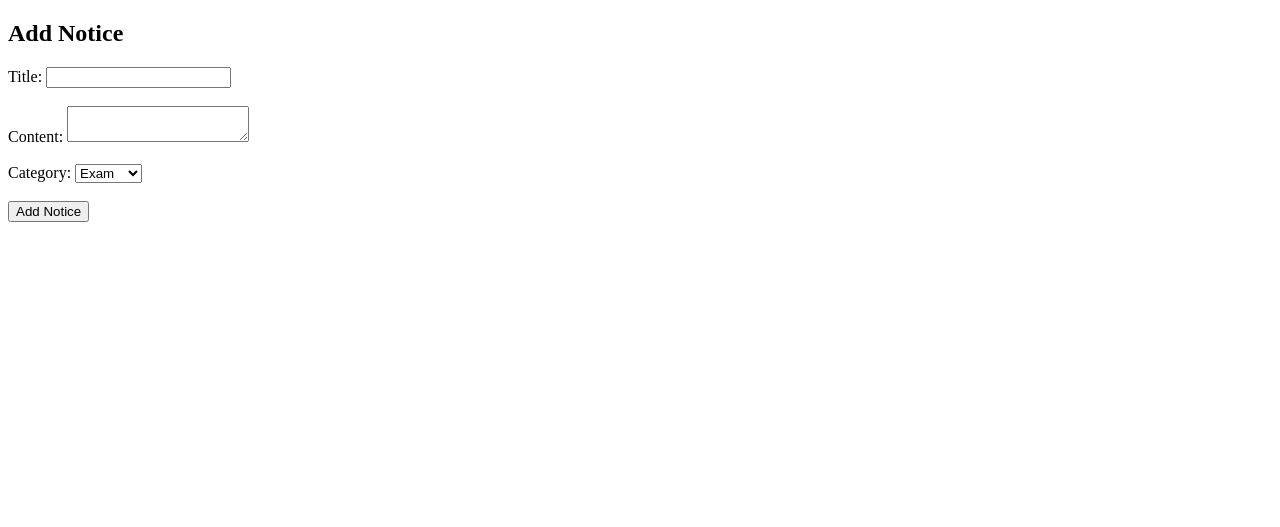
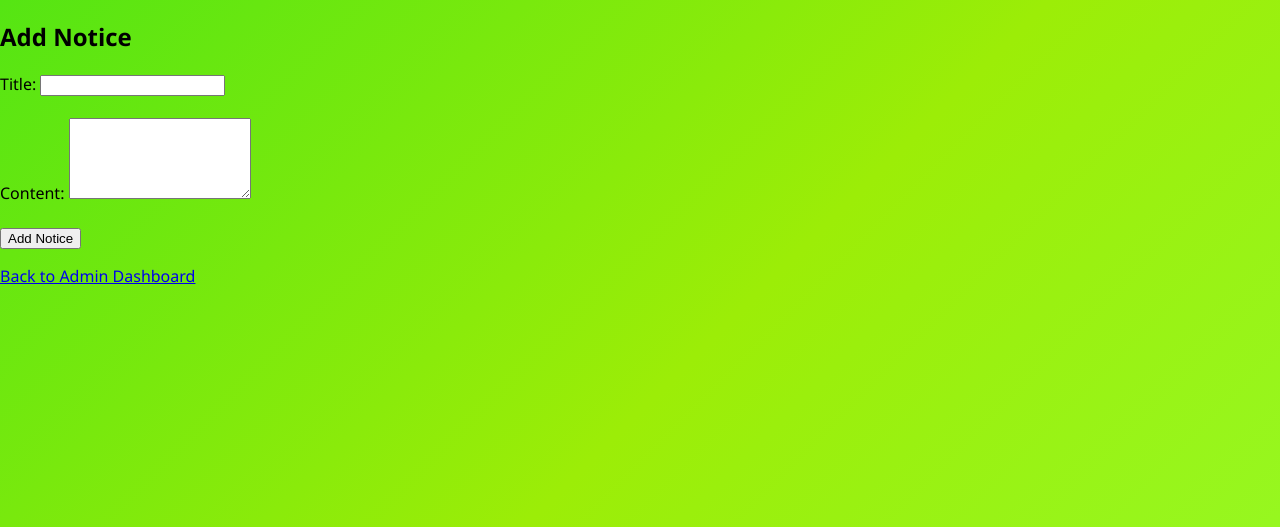
Before and after one commit to Rudranarayan747/jec-flask-app, a Flask app: page /admin/add_notice in a window 1280 px wide. Shown: the top 527 px of the page. Before the commit the page ends 222 px from the top, so only its background shows below. Run offline with Flask 3, Linux system fonts and the light colour scheme; a user stored in the database is signed in.

Commit message:
Enhance add_notice.html with required fields and labels
Updated form fields to include 'required' attributes and improved labels for accessibility.

```diff
--- a/templates/add_notice.html
+++ b/templates/add_notice.html
@@ -1,22 +1,20 @@
 <!DOCTYPE html>
 <html>
 <head>
-    <title>Add Notice</title>
+    <title>Add Notice - JEC</title>
+    <link rel="stylesheet" href="{{ url_for('static', filename='style.css') }}">
 </head>
 <body>
     <h2>Add Notice</h2>
     <form method="POST">
-        <label>Title:</label>
-        <input type="text" name="title"><br><br>
-        <label>Content:</label>
-        <textarea name="content"></textarea><br><br>
-        <label>Category:</label>
-        <select name="category">
-            <option value="Exam">Exam</option>
-            <option value="Holiday">Holiday</option>
-            <option value="Event">Event</option>
-        </select><br><br>
+        <label for="title">Title:</label>
+        <input type="text" id="title" name="title" required><br><br>
+
+        <label for="content">Content:</label>
+        <textarea id="content" name="content" rows="5" required></textarea><br><br>
+
         <button type="submit">Add Notice</button>
     </form>
+    <p><a href="{{ url_for('admin_dashboard') }}">Back to Admin Dashboard</a></p>
 </body>
 </html>
```
